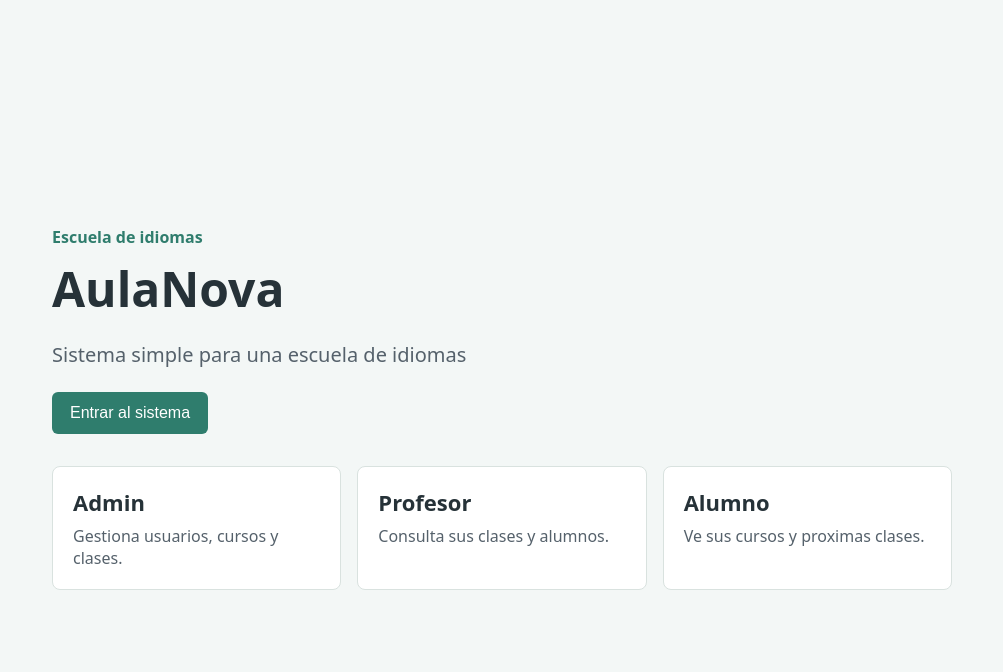
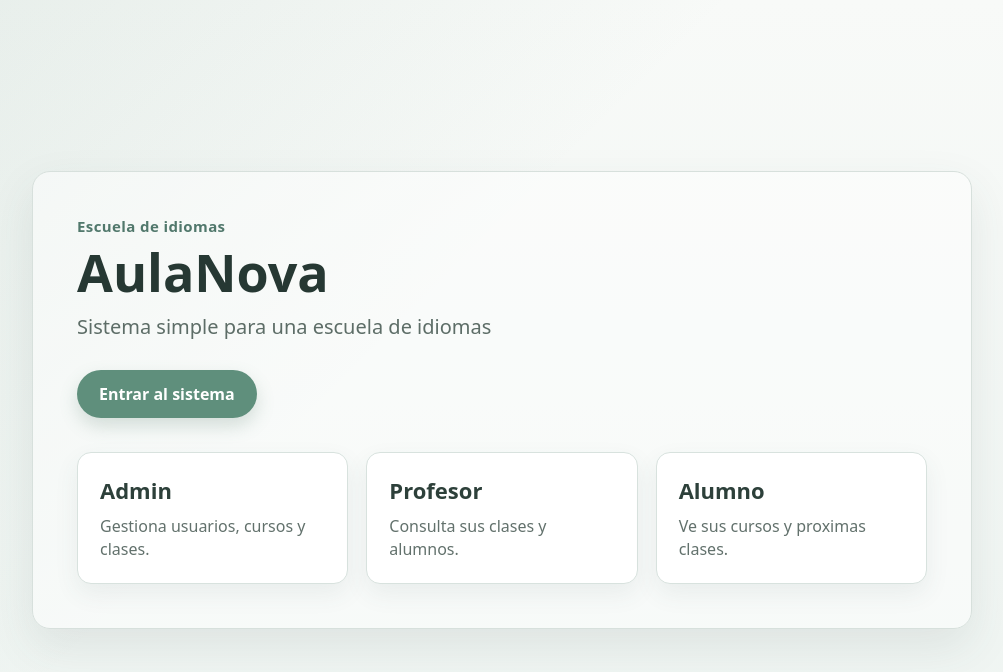
Before and after one commit to kovalev-nikolay/plataformas-tp2-aulanova, a React (Vite) app: page / in a window 1280 px wide. Shown: the top 672 px of the page, without its empty margins (138-1141 px from the left). Built offline with nearby package versions, Linux system fonts and the light colour scheme.

Commit message:
style: improve initial AulaNova design

```diff
--- a/src/App.css
+++ b/src/App.css
@@ -3,80 +3,104 @@
   display: flex;
   align-items: center;
   justify-content: center;
-  padding: 32px;
+  padding: 48px 24px;
 }
 
 .inicio {
-  width: min(900px, 100%);
+  width: min(940px, 100%);
+  background: rgba(255, 255, 255, 0.5);
+  border: 1px solid #d7e0dc;
+  border-radius: 18px;
+  box-shadow: 0 18px 45px rgba(58, 83, 75, 0.1);
+  padding: 44px;
 }
 
 .presentacion {
-  margin-bottom: 32px;
+  margin-bottom: 34px;
+  max-width: 620px;
 }
 
 .marca {
-  color: #2f7d6d;
+  color: #51786c;
+  font-size: 15px;
   font-weight: 700;
-  margin-bottom: 8px;
+  letter-spacing: 0.4px;
+  margin: 0 0 10px;
 }
 
 h1 {
-  color: #263238;
-  font-size: 48px;
-  margin: 0 0 12px;
+  color: #263833;
+  font-size: 52px;
+  line-height: 1;
+  margin: 0 0 14px;
 }
 
 .descripcion {
-  color: #55616b;
+  color: #5d6d67;
   font-size: 20px;
-  margin-bottom: 24px;
+  line-height: 1.5;
+  margin: 0 0 28px;
 }
 
 .boton-principal {
-  background: #2f7d6d;
+  background: #5f8f7c;
   border: none;
-  border-radius: 6px;
+  border-radius: 999px;
+  box-shadow: 0 8px 18px rgba(80, 122, 106, 0.22);
   color: white;
   cursor: pointer;
   font-size: 16px;
-  padding: 12px 18px;
+  font-weight: 700;
+  padding: 13px 22px;
 }
 
 .boton-principal:hover {
-  background: #256557;
+  background: #527d6c;
 }
 
 .roles {
   display: grid;
-  gap: 16px;
+  gap: 18px;
   grid-template-columns: repeat(3, 1fr);
 }
 
 .rol-card {
-  background: white;
-  border: 1px solid #d9e2df;
-  border-radius: 8px;
-  padding: 20px;
+  background: #ffffff;
+  border: 1px solid #d8e2de;
+  border-radius: 14px;
+  box-shadow: 0 10px 24px rgba(70, 92, 85, 0.08);
+  padding: 22px;
 }
 
 .rol-card h2 {
-  color: #263238;
+  color: #2d403a;
   font-size: 22px;
-  margin: 0 0 8px;
+  margin: 0 0 10px;
 }
 
 .rol-card p {
-  color: #55616b;
+  color: #62716c;
+  line-height: 1.45;
   margin: 0;
 }
 
 @media (max-width: 700px) {
   .app {
-    padding: 20px;
+    align-items: flex-start;
+    padding: 24px 16px;
+  }
+
+  .inicio {
+    border-radius: 14px;
+    padding: 28px 20px;
   }
 
   h1 {
-    font-size: 36px;
+    font-size: 38px;
+  }
+
+  .descripcion {
+    font-size: 18px;
   }
 
   .roles {
--- a/src/index.css
+++ b/src/index.css
@@ -1,7 +1,7 @@
 :root {
   font-family: system-ui, 'Segoe UI', Roboto, Arial, sans-serif;
   color: #263238;
-  background: #f3f7f6;
+  background: #eef4f1;
   font-synthesis: none;
   text-rendering: optimizeLegibility;
   -webkit-font-smoothing: antialiased;
@@ -10,8 +10,20 @@
 
 body {
   margin: 0;
+  min-width: 320px;
+  min-height: 100vh;
+  background:
+    linear-gradient(135deg, rgba(95, 143, 124, 0.12), transparent 42%),
+    linear-gradient(0deg, #eef4f1, #f8faf8);
 }
 
 * {
   box-sizing: border-box;
 }
+
+button,
+input,
+textarea,
+select {
+  font: inherit;
+}
```
